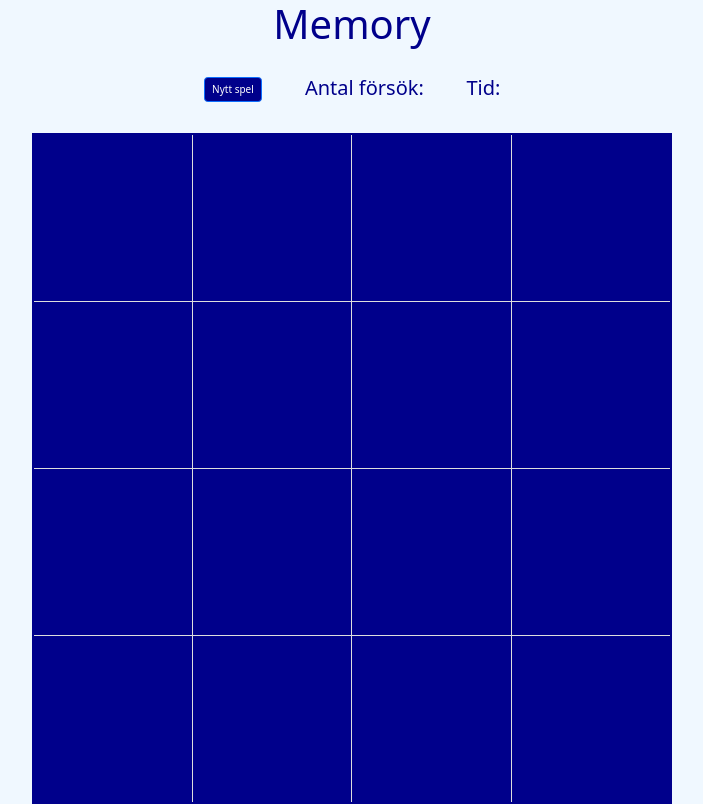
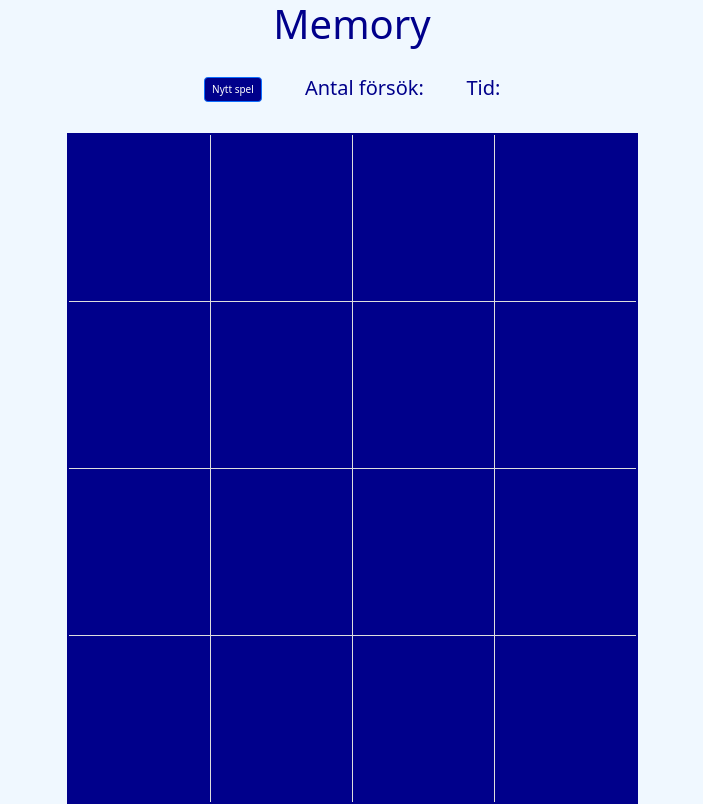
Before and after one commit to BirSun/MemoryGame, a Flask app: page / in a window 1280 px wide. Shown: the whole page, without its empty margins (288-991 px from the left). Run offline with Flask 2, Linux system fonts and the light colour scheme; some libraries are stand-ins or nearby versions.

Commit message:
update index.html

```diff
--- a/templates/index.html
+++ b/templates/index.html
@@ -12,6 +12,8 @@
     <link href='https://cdn.jsdelivr.net/npm/bootstrap-icons@1.7.2/font/bootstrap-icons.css' rel='stylesheet'>
     <link href="{{ url_for('static', filename='css/style.css') }}" rel="stylesheet">
     <script type="text/javascript" src="'js/myfile.js'"></script>
+    <script src = "/scripts/jquery.min.js"></script>
+      <script src = "/bootstrap/js/bootstrap.min.js"></script>
 </head>
 
 <body>
@@ -23,9 +25,9 @@
     <p id="antal">Antal försök: </p>
     <p id="sec">Tid: </p>
     </div>
-<div class="table-responsive">
-<table onclick="myFunction()" class = "center" id= "tab" style="width:50%">
 
+<table onclick="myFunction()" class = "center" id= "tab" style="width:40%">
+ <div class="table-responsive">
 
 
     <tbody>
@@ -55,9 +57,9 @@
     </tr>
 
    </tbody>
+  </div>
+</table>
 
-</table>
-</div>
 
 
 
```
